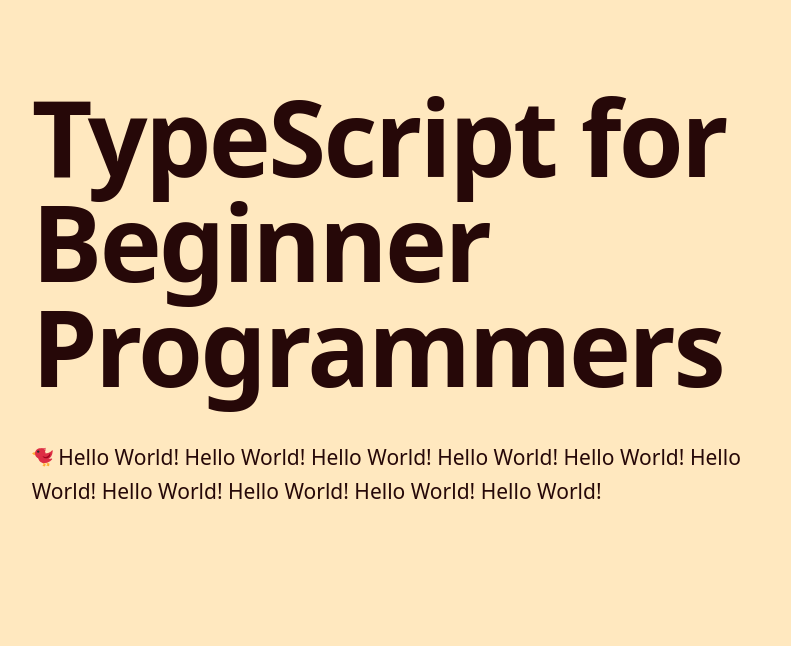
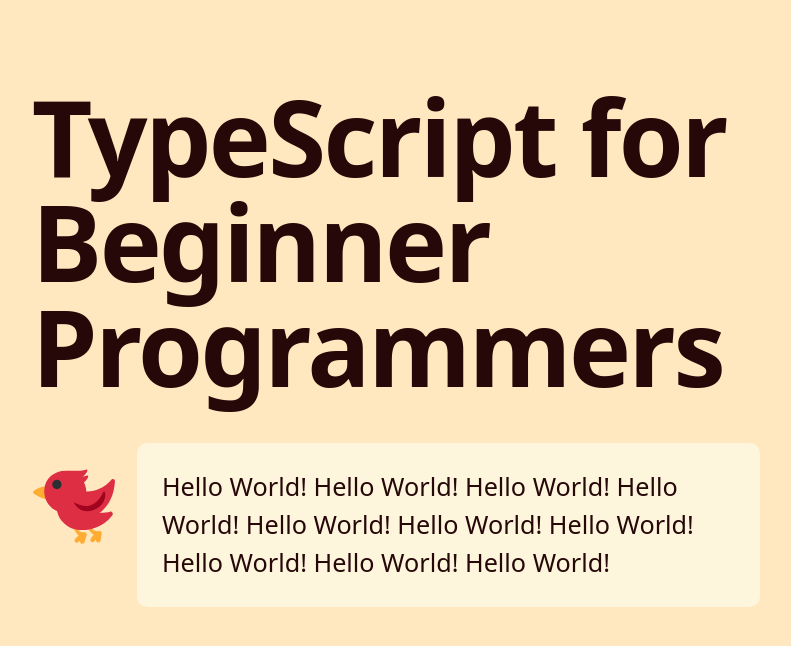
Before and after one commit to chibicode/TypeScript-for-Beginner-Programmers, a Next.js app: page / in a window 1280 px wide. Shown: the top 646 px of the page, without its empty margins (244-1035 px from the left). Built offline with nearby package versions, Linux system fonts and the light colour scheme.

Commit message:
Bubble quote support

```diff
--- /dev/null
+++ b/src/components/BubbleQuotes.tsx
@@ -0,0 +1,74 @@
+/** @jsx jsx */
+import { css, jsx } from '@emotion/core'
+import Emoji, { emojiToComponent } from 'src/components/Emoji'
+import useTheme from 'src/hooks/useTheme'
+
+interface BubbleQuoteProps {
+  type: keyof typeof emojiToComponent
+  children: React.ReactNode
+}
+
+type Size = 'md' | 'lg'
+
+const BubbleQuotes = ({
+  quotes,
+  size = 'md'
+}: {
+  quotes: readonly BubbleQuoteProps[]
+  size: Size
+}) => {
+  const { ns, spaces, radii, colors, fontSizes, lineHeights } = useTheme()
+  return (
+    <div
+      css={css`
+        margin-top: ${spaces(1.75, true)};
+        margin-bottom: ${spaces(1.75, true)};
+        ${ns} {
+          font-size: ${size === 'lg' ? fontSizes(1.2) : fontSizes(1)};
+          line-height: ${size === 'lg' ? lineHeights(1.5) : lineHeights(1.6)};
+        }
+      `}
+    >
+      {quotes.map(({ type, children }, index) => (
+        <div
+          key={`${type}${index}`}
+          css={css`
+            margin: 0 0 ${spaces(1, true)};
+            display: flex;
+          `}
+        >
+          <div
+            css={css`
+              font-size: ${size === 'lg' ? fontSizes(2) : fontSizes(1)};
+              margin-right: ${size === 'lg' ? spaces(0.5) : spaces(0.25)};
+              padding-top: ${spaces(0.5)};
+
+              ${ns} {
+                padding-top: ${spaces(0)};
+                margin-right: ${size === 'lg' ? spaces(1) : spaces(0.75)};
+                font-size: ${size === 'lg' ? fontSizes(4) : fontSizes(1)};
+              }
+            `}
+          >
+            <Emoji type={type} />
+          </div>
+          <div
+            css={css`
+              background: ${colors('lightYellow1')};
+              padding: ${spaces(1, true)} ${spaces(1, true)} 0;
+              border-radius: ${radii(0.5)};
+
+              ${ns} {
+                padding: ${spaces(1, true)} ${spaces(1, true)} 0;
+              }
+            `}
+          >
+            {children}
+          </div>
+        </div>
+      ))}
+    </div>
+  )
+}
+
+export default BubbleQuotes
--- /dev/null
+++ b/src/components/ContentTags/P.tsx
@@ -0,0 +1,17 @@
+/** @jsx jsx */
+import { css, jsx } from '@emotion/core'
+import useTheme from 'src/hooks/useTheme'
+
+export const P = (props: JSX.IntrinsicElements['p']) => {
+  const { spaces } = useTheme()
+  return (
+    <p
+      {...props}
+      css={[
+        css`
+          margin: 0 0 ${spaces(1, true)};
+        `
+      ]}
+    />
+  )
+}
--- /dev/null
+++ b/src/components/ContentTags/index.tsx
@@ -0,0 +1 @@
+export { P } from 'src/components/ContentTags/P'
--- a/src/components/ThemeContext.tsx
+++ b/src/components/ThemeContext.tsx
@@ -6,6 +6,7 @@
 import spaces from 'src/lib/theme/spaces'
 import fontSizes from 'src/lib/theme/fontSizes'
 import letterSpacings from 'src/lib/theme/letterSpacings'
+import radii from 'src/lib/theme/radii'
 
 export interface ThemeProps {
   lineHeights: typeof lineHeights
@@ -15,6 +16,7 @@
   spaces: typeof spaces
   fontSizes: typeof fontSizes
   letterSpacings: typeof letterSpacings
+  radii: typeof radii
 }
 
 export const themeContextDefault: ThemeProps = {
@@ -24,7 +26,8 @@
   maxWidths,
   spaces,
   fontSizes,
-  letterSpacings
+  letterSpacings,
+  radii
 }
 
 export default createContext<ThemeProps>(themeContextDefault)
--- a/src/lib/theme/fontSizes.ts
+++ b/src/lib/theme/fontSizes.ts
@@ -8,6 +8,7 @@
   2: 2,
   2.5: 2.5,
   3: 3,
+  4: 4,
   5: 5
 }
 
--- a/src/lib/theme/lineHeights.ts
+++ b/src/lib/theme/lineHeights.ts
@@ -2,6 +2,7 @@
   1: 1,
   1.1: 1.1,
   1.3: 1.3,
+  1.5: 1.5,
   1.6: 1.6
 }
 
--- /dev/null
+++ b/src/lib/theme/radii.ts
@@ -0,0 +1,9 @@
+export const allRadii = {
+  0.25: '0.25rem',
+  0.5: '0.5rem',
+  9999: '9999px'
+}
+
+const radii = (x: keyof typeof allRadii) => allRadii[x]
+
+export default radii
--- a/src/lib/theme/spaces.ts
+++ b/src/lib/theme/spaces.ts
@@ -38,6 +38,7 @@
   8: 8
 }
 
-const spaces = (x: keyof typeof allSpaces) => `${allSpaces[x]}rem`
+const spaces = (x: keyof typeof allSpaces, useEm?: boolean) =>
+  `${allSpaces[x]}${useEm ? 'em' : 'rem'}`
 
 export default spaces
--- a/src/pages/index.tsx
+++ b/src/pages/index.tsx
@@ -1,14 +1,26 @@
 import React from 'react'
 import Page from 'src/components/Page'
-import Emoji from 'src/components/Emoji'
+import BubbleQuotes from 'src/components/BubbleQuotes'
+import { P } from 'src/components/ContentTags'
 
 const Index = () => (
   <Page>
-    <p>
-      <Emoji type="bird" /> Hello World! Hello World! Hello World! Hello World!
-      Hello World! Hello World! Hello World! Hello World! Hello World! Hello
-      World!{' '}
-    </p>
+    <BubbleQuotes
+      size="lg"
+      quotes={[
+        {
+          type: 'bird',
+          children: (
+            <>
+              <P>
+                Hello World! Hello World! Hello World! Hello World! Hello World!
+                Hello World! Hello World! Hello World! Hello World! Hello World!{' '}
+              </P>
+            </>
+          )
+        }
+      ]}
+    />
   </Page>
 )
 
```
